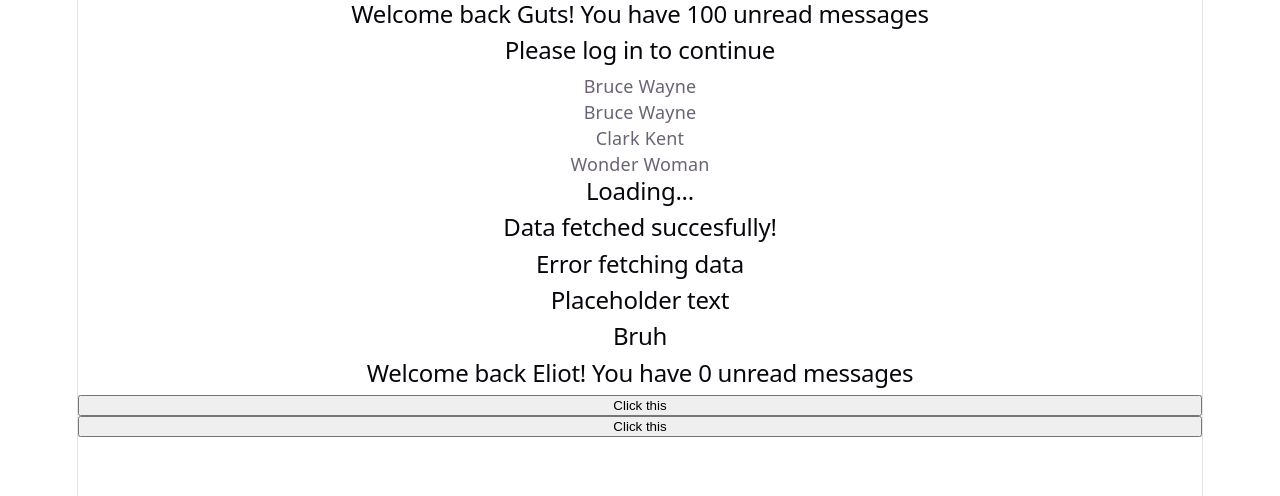
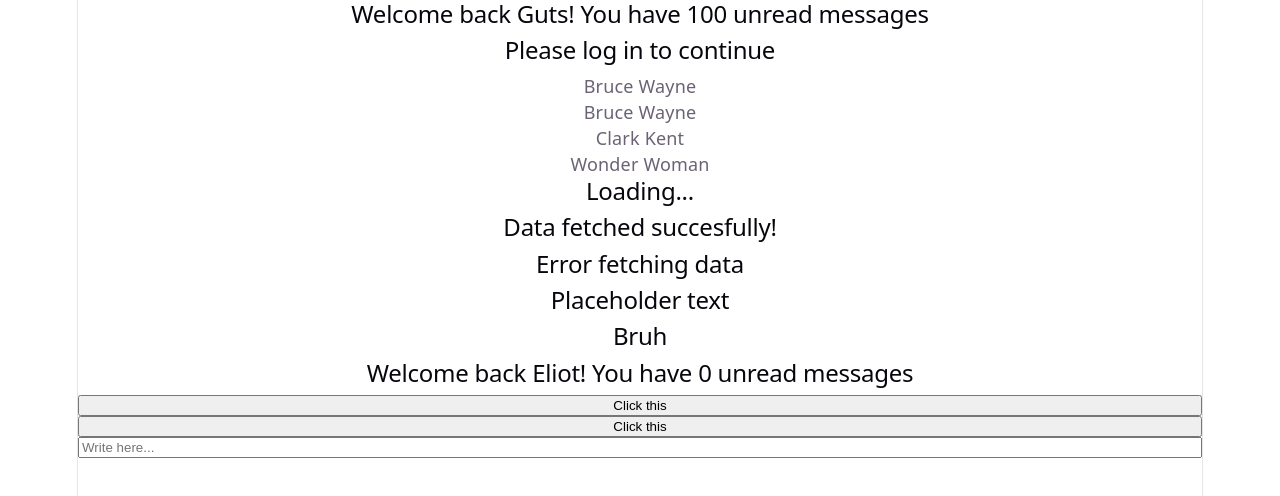
Before and after one commit to khalilovmusa/React-TS, a React (Vite) app: page / in a window 1280 px wide. Shown: the top 496 px of the page. Built offline with nearby package versions, Linux system fonts and the light colour scheme.

Commit message:
Event props

```diff
--- a/src/App.tsx
+++ b/src/App.tsx
@@ -2,6 +2,7 @@ import './App.css'
 import { Button } from './components/Button'
 import { Greet } from './components/Greet'
 import { Header } from './components/Header'
+import { Input } from './components/Input'
 import { Oscar } from './components/Oscar'
 import { Person } from './components/Person'
 import { PersonList } from './components/PersonList'
@@ -52,6 +53,7 @@ function App() {
       <Button handleClick={(e) => console.log('Click event for button' + e.isTrusted)}>
         Click this
       </Button>
+      <Input handleChange={(e) => e.target.value} value='' />
     </>
   )
 }
--- /dev/null
+++ b/src/components/Input.tsx
@@ -0,0 +1,9 @@
+type InputProps = {
+   value: string
+   handleChange: (e: React.ChangeEvent<HTMLInputElement>) => void
+
+}
+
+export const Input = ({value, handleChange}: InputProps) => {
+   return <input placeholder="Write here..." type="text" value={value} onChange={handleChange}/>
+}
```
